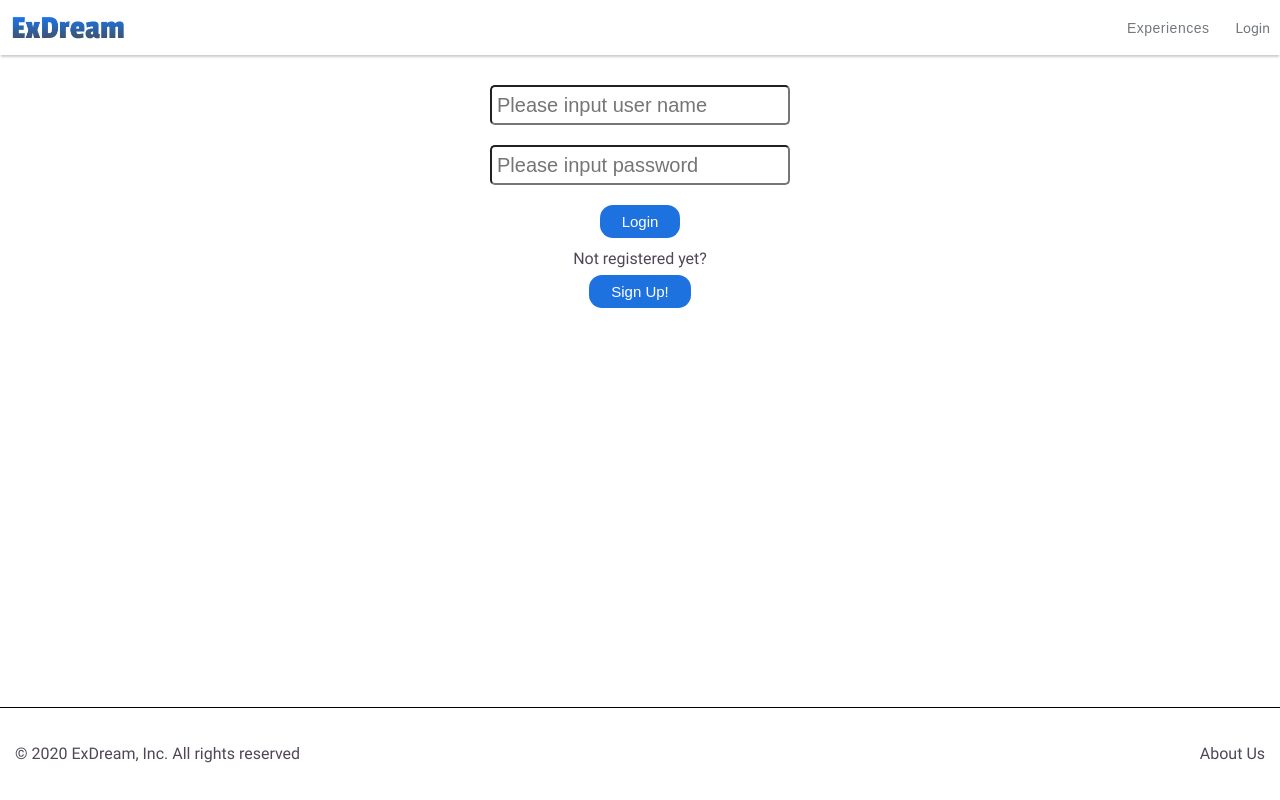
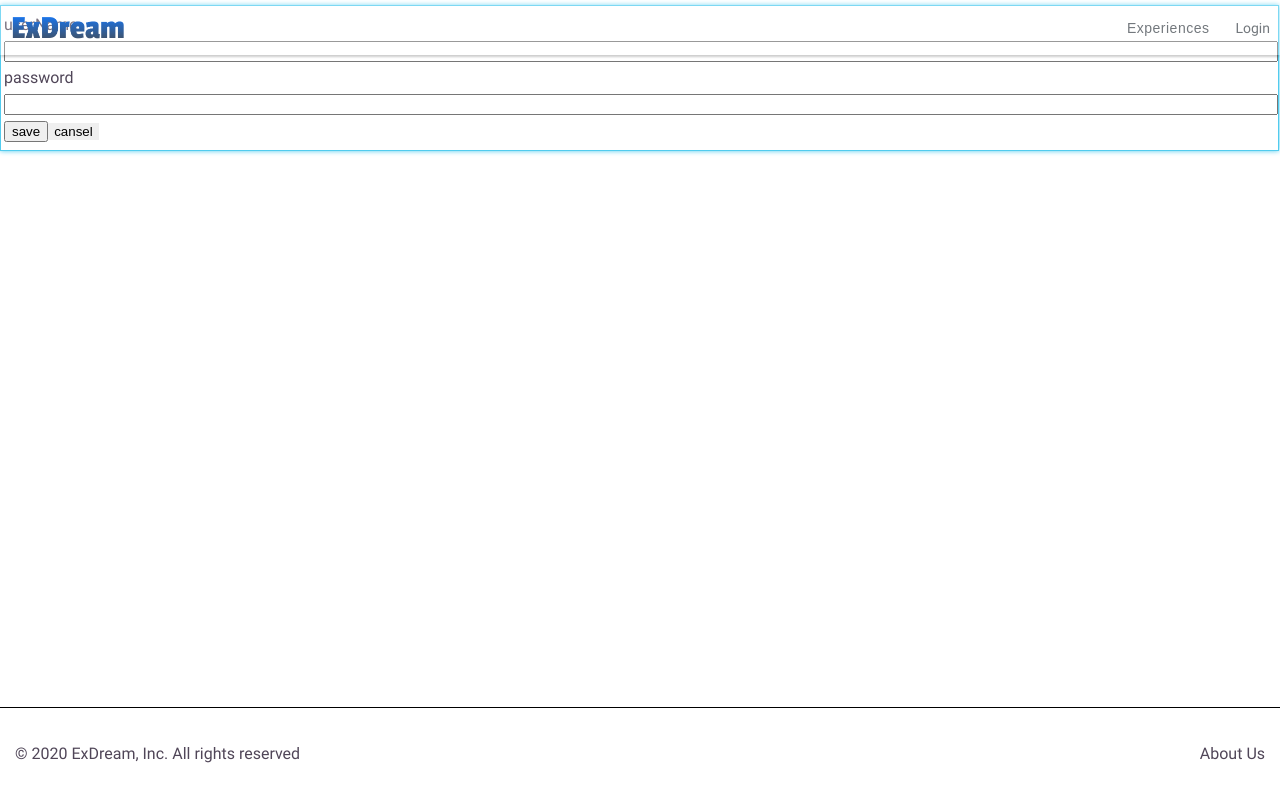
Before and after one commit to yairharaz/exdream-update-fronend, a Vue app: page /login in a window 1280 px wide. Built offline with nearby package versions, Linux system fonts and the light colour scheme.

Commit message:
login validation

```diff
--- a/package.json
+++ b/package.json
@@ -23,6 +23,7 @@
     "vue-router": "^3.2.0",
     "vue-spinner": "^1.0.4",
     "vuejs-paginate": "^2.1.0",
+    "vuelidate": "^0.7.6",
     "vuex": "^3.4.0"
   },
   "devDependencies": {
--- a/src/main.js
+++ b/src/main.js
@@ -5,6 +5,9 @@ import router from './router'
 import store from './store'
 import ElementUI from 'element-ui';
 import locale from 'element-ui/lib/locale/lang/en';
+
+import Vuelidate from 'vuelidate'
+Vue.use(Vuelidate)
 
 // Styles
 import 'element-ui/lib/theme-chalk/index.css';
--- a/src/router/index.js
+++ b/src/router/index.js
@@ -2,7 +2,7 @@ import Vue from 'vue'
 import VueRouter from 'vue-router'
 import home from '../views/home.vue'
 import about from '../views/about.vue'
-import userLogin from '../views/user-login.vue'
+import userLogin from '../views/user-login2.vue'
 import userSignup from '../views/user-signup.vue'
 import userDetails from '../views/user-details.vue'
 import expEdit from '../views/exp-edit.vue'
--- a/src/views/user-login.vue
+++ b/src/views/user-login.vue
@@ -36,8 +36,8 @@ export default {
             this.$router.push('/signup')
         }
     },
-    // mounted() {
-    //     this.$refs.input.focus()
+    // created() {
+    //     console.log($v)
     // },
 }
 </script>
--- /dev/null
+++ b/src/views/user-login2.vue
@@ -0,0 +1,100 @@
+<template>
+<form @submit.prevent="save">
+    <div class="label-input-container" :class="{ 'error': $v.userName.$error }">
+        <label class="">userName</label>
+        <input class="" v-model.trim="$v.userName.$model" />
+
+        <span class="" v-if="!$v.userName.required && $v.userName.$dirty">* field is required</span>
+        <span class="" v-if="!$v.userName.minLength">* userName must have at least {{$v.userName.$params.minLength.min}} letters.</span>
+    </div>
+
+    <div class="label-input-container" :class="{ 'error': $v.password.$error }">
+        <label class="">password</label>
+        <input class="" v-model.trim="$v.password.$model" />
+
+        <span class="" v-if="!$v.password.required && $v.password.$dirty">* field is required</span>
+        <span class="" v-if="!$v.password.minLength">* password must have at least {{$v.password.$params.minLength.min}} letters.</span>
+    </div>
+
+    <input type="submit" value="save">
+    <button type="button" @click="cancel">cansel</button>
+
+</form>
+</template>
+
+<script>
+import {
+    required,
+    minLength,
+    between
+} from 'vuelidate/lib/validators'
+
+export default {
+    data() {
+        return {
+            userName: '',
+            password: ''
+        }
+    },
+    validations: {
+        userName: {
+            required,
+            minLength: minLength(4)
+        },
+        password: {
+            required,
+            minLength: minLength(4)
+        }
+    },
+    methods: {
+        save() {
+            this.$v.$touch();
+            if (this.$v.$invalid) return
+
+            // console.log('this.$v: ', this.$v);
+            // console.log('userName: ', this.$v.userName);
+            // console.log('password: ', this.$v.password);
+        },
+        cancel() {
+            console.log('cansel')
+        }
+    },
+
+}
+</script>
+
+<style lang="scss" scoped>
+form {
+    margin: 300px auto;
+
+    .label-input-container {
+        display: flex;
+        flex-direction: column;
+
+        span {
+            color: red;
+        }
+    }
+
+    .error {
+        input {
+            box-shadow: 0 0 5px red;
+            padding: 3px 0px 3px 3px;
+            margin: 5px 1px 3px 0px;
+            border: 1px solid red;
+        }
+    }
+
+    input {
+        &:focus {
+            outline: none;
+        }
+
+    }
+
+    box-shadow: 0 0 5px rgba(81, 203, 238, 1);
+    padding: 3px 0px 3px 3px;
+    margin: 5px 1px 3px 0px;
+    border: 1px solid rgba(81, 203, 238, 1);
+}
+</style>
```
Also changed, not shown: 1 other file (tests, documents, lock files or other folders).
